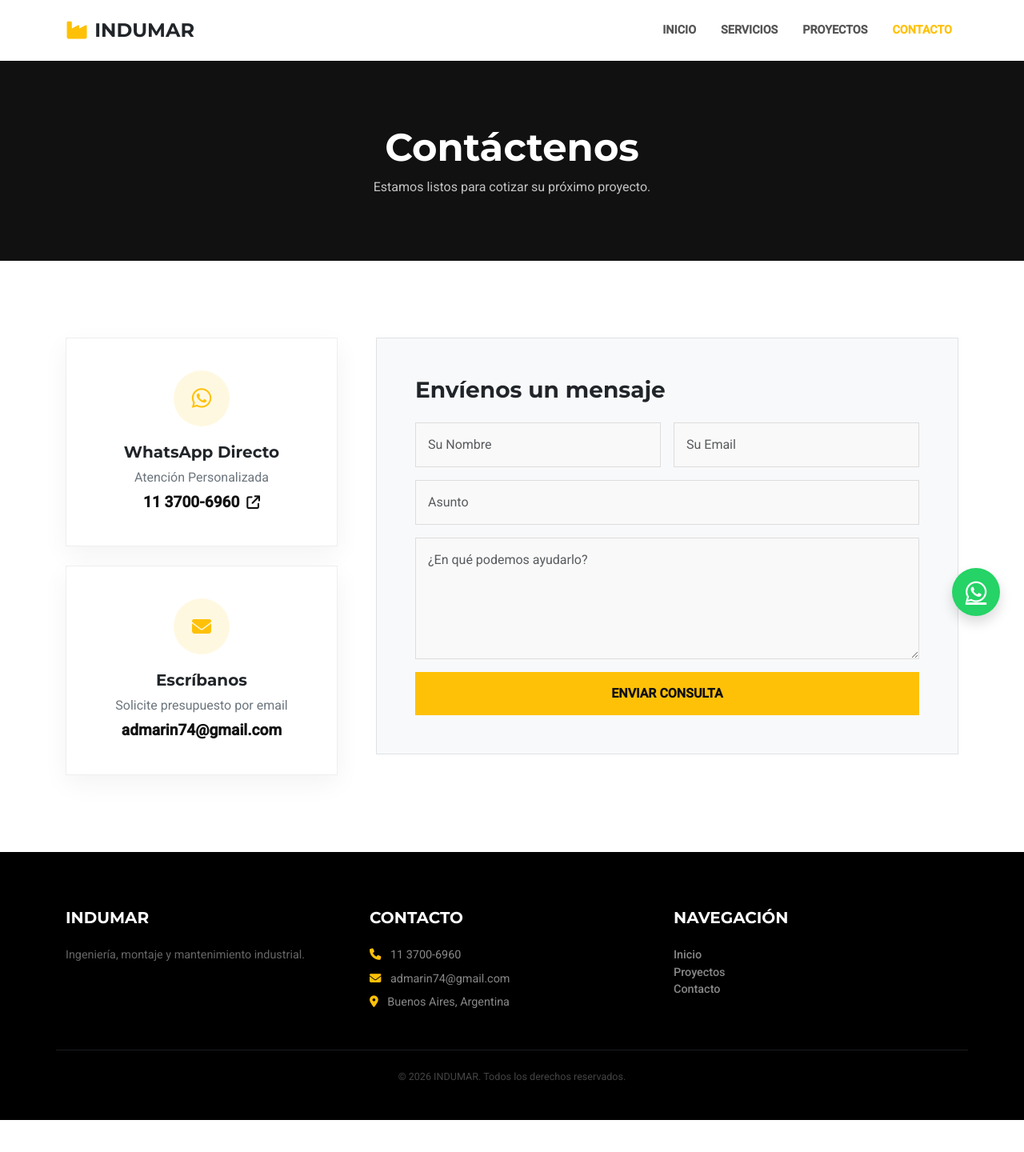
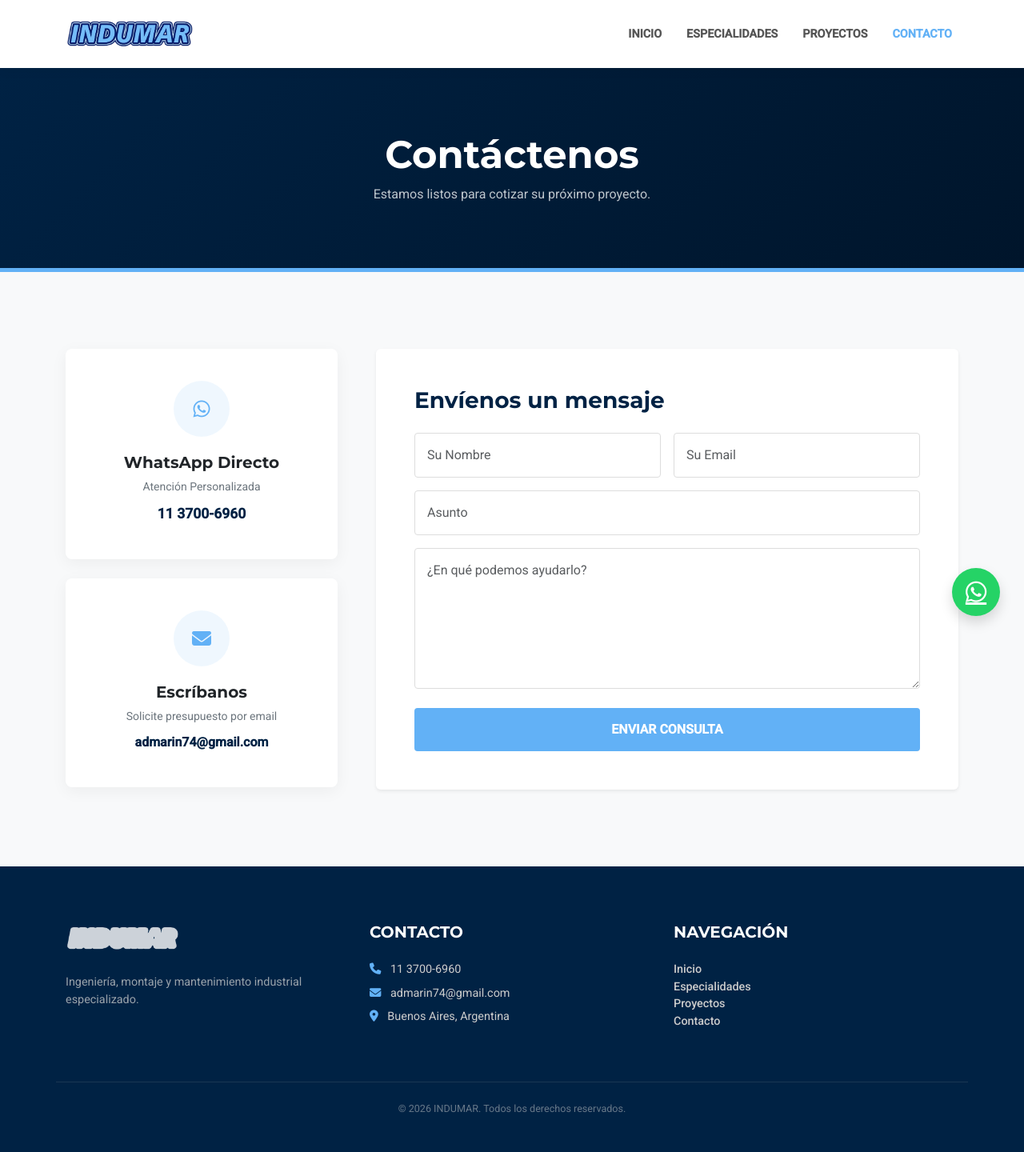
Before and after one commit to lvekko23/indumarweb, a Flask app: page /contacto in a window 1280 px wide. Shown: the whole page at 80% size. Before the commit the page ends 1400 px from the top, so only its background shows below. Run offline with Flask 3, Linux system fonts and the light colour scheme.

Commit message:
cambios finales

```diff
--- a/templates/contacto.html
+++ b/templates/contacto.html
@@ -10,22 +10,24 @@
     <link href="https://unpkg.com/aos@2.3.1/dist/aos.css" rel="stylesheet">
 
     <style>
-        :root { --primary: #ffc107; --dark: #111111; }
-        body { font-family: 'Roboto', sans-serif; background-color: #fff; }
+        /* NUEVOS COLORES AZULES */
+        :root { --dark: #111111; --indumar-blue: #62b1f6; --indumar-darkblue: #002244; }
+        body { font-family: 'Roboto', sans-serif; background-color: #f8f9fa; }
         h1, h2, h3, h4, h5, .navbar-brand { font-family: 'Montserrat', sans-serif; }
 
-        /* NAVBAR */
+        /* NAVBAR CON LOGO NUEVO */
         .navbar { background: white; box-shadow: 0 2px 15px rgba(0,0,0,0.05); padding: 15px 0; }
-        .nav-link { color: #555 !important; font-weight: 600; font-size: 0.9rem; margin-left: 15px; text-transform: uppercase; }
-        .nav-link:hover, .nav-link.active { color: var(--primary) !important; }
-        .btn-nav { background: var(--primary); color: var(--dark) !important; font-weight: 700; border-radius: 0; }
+        .nav-link { color: #555 !important; font-weight: 600; font-size: 0.9rem; margin-left: 15px; text-transform: uppercase; transition: 0.3s; }
+        .nav-link:hover, .nav-link.active { color: var(--indumar-blue) !important; }
+        .logo-img { max-height: 45px; object-fit: contain; }
 
         /* HEADER CONTACTO */
         .contact-header {
-            background: #111;
+            background: linear-gradient(135deg, var(--indumar-darkblue) 0%, #00152b 100%);
             padding: 80px 0;
             color: white;
             text-align: center;
+            border-bottom: 5px solid var(--indumar-blue);
         }
 
         /* TARJETAS DE INFO */
@@ -33,45 +35,48 @@
             background: white;
             padding: 40px;
             text-align: center;
-            border: 1px solid #eee;
-            box-shadow: 0 10px 30px rgba(0,0,0,0.05);
+            border: none;
+            border-radius: 8px;
+            box-shadow: 0 5px 20px rgba(0,0,0,0.05);
             height: 100%;
             transition: 0.3s;
-            position: relative;
+            border-bottom: 4px solid transparent;
         }
-        .info-card:hover { transform: translateY(-5px); border-bottom: 4px solid var(--primary); }
+        .info-card:hover { transform: translateY(-5px); border-bottom-color: var(--indumar-blue); box-shadow: 0 15px 30px rgba(0,0,0,0.1); }
         .icon-circle {
             width: 70px; height: 70px;
-            background: #fff8e1;
-            color: var(--primary);
+            background: rgba(98, 177, 246, 0.1);
+            color: var(--indumar-blue);
             border-radius: 50%;
             display: flex; align-items: center; justify-content: center;
             margin: 0 auto 20px;
             font-size: 24px;
+            transition: 0.3s;
         }
+        .info-card:hover .icon-circle { background: var(--indumar-blue); color: white; }
 
         /* Enlaces de las tarjetas */
         .card-link {
             text-decoration: none;
-            color: #111;
+            color: var(--indumar-darkblue);
             font-weight: 700;
-            font-size: 1.2rem;
+            font-size: 1.1rem;
             transition: 0.3s;
             display: inline-block;
-            margin-top: 5px;
+            margin-top: 10px;
         }
-        .card-link:hover { color: var(--primary); }
+        .card-link:hover { color: var(--indumar-blue); }
 
         /* FORMULARIO */
-        .form-control { padding: 15px; border-radius: 0; border: 1px solid #ddd; background: #f9f9f9; }
-        .form-control:focus { border-color: var(--primary); box-shadow: none; background: white; }
-        .btn-send { background: var(--primary); color: var(--dark); font-weight: 700; padding: 15px 40px; border: none; border-radius: 0; transition: 0.3s; }
-        .btn-send:hover { background: #e0a800; transform: translateY(-2px); }
+        .form-control { padding: 15px; border-radius: 4px; border: 1px solid #ddd; background: #fff; }
+        .form-control:focus { border-color: var(--indumar-blue); box-shadow: 0 0 0 0.2rem rgba(98, 177, 246, 0.25); }
+        .btn-send { background: var(--indumar-blue); color: white; font-weight: 700; padding: 15px 40px; border: none; border-radius: 4px; transition: 0.3s; }
+        .btn-send:hover { background: var(--indumar-darkblue); color: white; transform: translateY(-2px); box-shadow: 0 5px 15px rgba(0,34,68,0.2); }
 
         /* FOOTER */
-        footer { background: #0b0b0b; color: #888; padding: 70px 0 20px; font-size: 0.9rem; }
-        footer a { color: #888; text-decoration: none; }
-        footer a:hover { color: var(--primary); }
+        footer { background: var(--indumar-darkblue); color: #ccc; padding: 70px 0 20px; font-size: 0.9rem; }
+        footer a { color: #ccc; text-decoration: none; transition: 0.3s; }
+        footer a:hover { color: white; }
 
         .whatsapp-float { position: fixed; bottom: 30px; right: 30px; background: #25d366; color: white; width: 60px; height: 60px; border-radius: 50%; display: flex; align-items: center; justify-content: center; font-size: 30px; box-shadow: 0 4px 15px rgba(0,0,0,0.4); z-index: 100; transition: 0.3s; }
         .whatsapp-float:hover { transform: scale(1.1); background: #20b852; }
@@ -81,9 +86,8 @@
 
     <nav class="navbar navbar-expand-lg sticky-top">
         <div class="container">
-            <a class="navbar-brand d-flex align-items-center gap-2" href="{{ url_for('home') }}">
-                <i class="fa-solid fa-industry text-warning fa-lg"></i>
-                <span class="fw-bold fs-4 text-dark">INDUMAR</span>
+            <a class="navbar-brand" href="{{ url_for('home') }}">
+                <img src="{{ url_for('static', filename='logo-indumar.png') }}" alt="INDUMAR Logo" class="logo-img">
             </a>
             <button class="navbar-toggler border-0" type="button" data-bs-toggle="collapse" data-bs-target="#navbarNav">
                 <span class="navbar-toggler-icon"></span>
@@ -91,7 +95,7 @@
             <div class="collapse navbar-collapse" id="navbarNav">
                 <ul class="navbar-nav ms-auto align-items-center">
                     <li class="nav-item"><a class="nav-link" href="{{ url_for('home') }}">Inicio</a></li>
-                    <li class="nav-item"><a class="nav-link" href="{{ url_for('home') }}#tipos-trabajo">Servicios</a></li>
+                    <li class="nav-item"><a class="nav-link" href="{{ url_for('home') }}#industrias">Especialidades</a></li>
                     <li class="nav-item"><a class="nav-link" href="{{ url_for('proyectos') }}">Proyectos</a></li>
                     <li class="nav-item"><a class="nav-link active" href="{{ url_for('contacto') }}">Contacto</a></li>
                 </ul>
@@ -114,19 +118,19 @@
                     <div class="d-flex flex-column gap-4">
 
                         <div class="info-card" data-aos="fade-up">
-                            <div class="icon-circle"><i class="fa-brands fa-whatsapp fs-3"></i></div>
-                            <h5 class="fw-bold">WhatsApp Directo</h5>
-                            <p class="text-secondary mb-0">Atención Personalizada</p>
+                            <div class="icon-circle"><i class="fa-brands fa-whatsapp"></i></div>
+                            <h5 class="fw-bold text-dark">WhatsApp Directo</h5>
+                            <p class="text-secondary mb-0 small">Atención Personalizada</p>
                             <a href="{{ empresa.whatsapp_link }}" target="_blank" class="card-link">
-                                {{ empresa.telefono }} <i class="fa-solid fa-arrow-up-right-from-square small ms-1"></i>
+                                {{ empresa.telefono }}
                             </a>
                         </div>
 
                         <div class="info-card" data-aos="fade-up" data-aos-delay="100">
-                            <div class="icon-circle"><i class="fa-solid fa-envelope fs-4"></i></div>
-                            <h5 class="fw-bold">Escríbanos</h5>
-                            <p class="text-secondary mb-0">Solicite presupuesto por email</p>
-                            <a href="mailto:{{ empresa.email }}" class="card-link">
+                            <div class="icon-circle"><i class="fa-solid fa-envelope"></i></div>
+                            <h5 class="fw-bold text-dark">Escríbanos</h5>
+                            <p class="text-secondary mb-0 small">Solicite presupuesto por email</p>
+                            <a href="mailto:{{ empresa.email }}" class="card-link" style="font-size: 1rem;">
                                 {{ empresa.email }}
                             </a>
                         </div>
@@ -135,13 +139,13 @@
                 </div>
 
                 <div class="col-lg-8" data-aos="fade-left">
-                    <div class="bg-light p-5 border">
-                        <h3 class="fw-bold mb-4">Envíenos un mensaje</h3>
+                    <div class="bg-white p-5 rounded shadow-sm">
+                        <h3 class="fw-bold mb-4" style="color: var(--indumar-darkblue);">Envíenos un mensaje</h3>
 
                         {% with messages = get_flashed_messages(with_categories=true) %}
                           {% if messages %}
                             {% for category, message in messages %}
-                              <div class="alert alert-{{ category }} rounded-0 mb-4">{{ message }}</div>
+                              <div class="alert alert-{{ category }} rounded-2 mb-4">{{ message }}</div>
                             {% endfor %}
                           {% endif %}
                         {% endwith %}
@@ -158,9 +162,9 @@
                                     <input type="text" name="asunto" class="form-control" placeholder="Asunto" required>
                                 </div>
                                 <div class="col-12">
-                                    <textarea name="mensaje" rows="5" class="form-control" placeholder="¿En qué podemos ayudarlo?" required></textarea>
+                                    <textarea name="mensaje" rows="6" class="form-control" placeholder="¿En qué podemos ayudarlo?" required></textarea>
                                 </div>
-                                <div class="col-12">
+                                <div class="col-12 mt-4">
                                     <button type="submit" class="btn btn-send w-100">ENVIAR CONSULTA</button>
                                 </div>
                             </div>
@@ -172,25 +176,26 @@
         </div>
     </section>
 
-    <footer class="bg-black">
+    <footer>
         <div class="container">
             <div class="row gy-4 border-bottom border-secondary border-opacity-25 pb-5 mb-4">
                 <div class="col-md-4">
-                    <h5 class="text-white mb-4 fw-bold">INDUMAR</h5>
-                    <p class="opacity-75">Ingeniería, montaje y mantenimiento industrial.</p>
+                    <img src="{{ url_for('static', filename='logo-indumar.png') }}" alt="INDUMAR" class="mb-4" style="height: 40px; filter: brightness(0) invert(1); opacity: 0.8;">
+                    <p class="opacity-75">Ingeniería, montaje y mantenimiento industrial especializado.</p>
                 </div>
 
                 <div class="col-md-4">
                     <h5 class="text-white mb-4 fw-bold">CONTACTO</h5>
-                    <p class="mb-2"><i class="fa-solid fa-phone text-warning me-2"></i> {{ empresa.telefono }}</p>
-                    <p class="mb-2"><i class="fa-solid fa-envelope text-warning me-2"></i> {{ empresa.email }}</p>
-                    <p class="mb-0"><i class="fa-solid fa-location-dot text-warning me-2"></i> Buenos Aires, Argentina</p>
+                    <p class="mb-2"><i class="fa-solid fa-phone me-2" style="color: var(--indumar-blue);"></i> {{ empresa.telefono }}</p>
+                    <p class="mb-2"><i class="fa-solid fa-envelope me-2" style="color: var(--indumar-blue);"></i> {{ empresa.email }}</p>
+                    <p class="mb-0"><i class="fa-solid fa-location-dot me-2" style="color: var(--indumar-blue);"></i> Buenos Aires, Argentina</p>
                 </div>
 
                 <div class="col-md-4">
                     <h5 class="text-white mb-4 fw-bold">NAVEGACIÓN</h5>
                     <ul class="list-unstyled fw-medium">
                         <li><a href="{{ url_for('home') }}">Inicio</a></li>
+                        <li><a href="{{ url_for('home') }}#industrias">Especialidades</a></li>
                         <li><a href="{{ url_for('proyectos') }}">Proyectos</a></li>
                         <li><a href="{{ url_for('contacto') }}">Contacto</a></li>
                     </ul>
--- a/templates/index.html
+++ b/templates/index.html
@@ -82,7 +82,7 @@
     <nav class="navbar navbar-expand-lg sticky-top">
         <div class="container">
             <a class="navbar-brand d-flex align-items-center gap-2" href="{{ url_for('home') }}">
-                <img src="/static/img/logo-indumar.jpeg" alt="INDUMAR Logo" class="logo-img">
+                <img src="{{ url_for('static', filename='logo-indumar.png') }}" alt="INDUMAR Logo" class="logo-img">
             </a>
             <button class="navbar-toggler border-0" type="button" data-bs-toggle="collapse" data-bs-target="#navbarNav">
                 <span class="navbar-toggler-icon"></span>
@@ -237,7 +237,7 @@
         <div class="container">
             <div class="row gy-4 border-bottom border-secondary border-opacity-25 pb-5 mb-4">
                 <div class="col-md-4">
-                    <img src="/static/img/logo-indumar.jpeg" alt="INDUMAR" class="mb-4" style="height: 40px; filter: brightness(0) invert(1); opacity: 0.8;">
+                    <img src="{{ url_for('static', filename='logo-indumar.png') }}" alt="INDUMAR" class="mb-4" style="height: 40px; filter: brightness(0) invert(1); opacity: 0.8;">
                     <p class="opacity-75">Ingeniería, montaje y mantenimiento industrial especializado.</p>
                 </div>
 
--- a/templates/proyectos.html
+++ b/templates/proyectos.html
@@ -62,7 +62,7 @@
     <nav class="navbar navbar-expand-lg sticky-top">
         <div class="container">
             <a class="navbar-brand d-flex align-items-center gap-2" href="{{ url_for('home') }}">
-                <img src="/static/img/logo-indumar.jpeg" alt="INDUMAR Logo" class="logo-img">
+                <img src="{{ url_for('static', filename='logo-indumar.png') }}" alt="INDUMAR Logo" class="logo-img">
             </a>
             <button class="navbar-toggler border-0" type="button" data-bs-toggle="collapse" data-bs-target="#navbarNav">
                 <span class="navbar-toggler-icon"></span>
@@ -124,7 +124,7 @@
         <div class="container">
             <div class="row gy-4 border-bottom border-secondary border-opacity-25 pb-5 mb-4">
                 <div class="col-md-4">
-                    <img src="/static/img/logo-indumar.jpeg" alt="INDUMAR" class="mb-4" style="height: 40px; filter: brightness(0) invert(1); opacity: 0.8;">
+                    <img src="{{ url_for('static', filename='logo-indumar.png') }}" alt="INDUMAR" class="mb-4" style="height: 40px; filter: brightness(0) invert(1); opacity: 0.8;">
                     <p class="opacity-75">Ingeniería, montaje y mantenimiento industrial especializado.</p>
                 </div>
 
@@ -145,7 +145,7 @@
                     </ul>
                 </div>
             </div>
-            <div class="text-center pb-4 opacity-50 small">© 2026 {{ empresa.nombre }}. Todos los derechos reservados.</div>
+            <div class="text-center pb-4 opacity-50 small">© 2026 INDUMAR. Todos los derechos reservados.</div>
         </div>
     </footer>
 
```
Also changed, not shown: static/logo-indumar.png (added).
